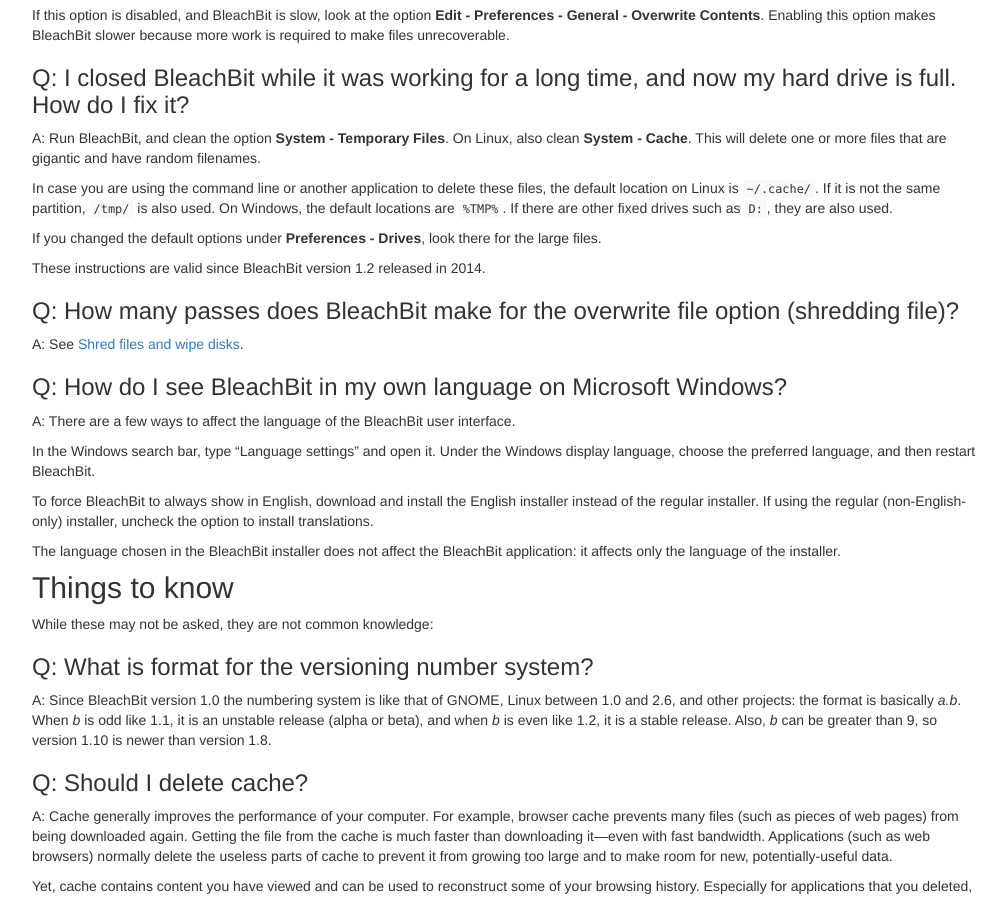
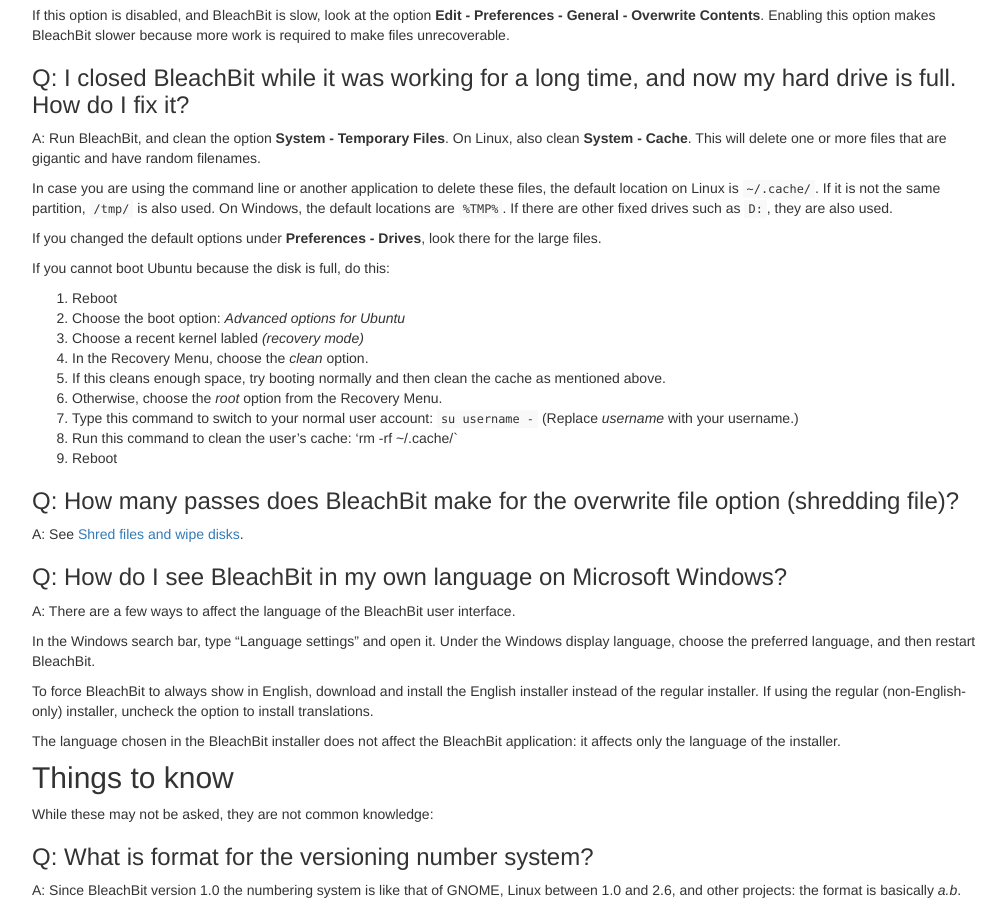
Before and after one commit to bleachbit/docs, a Jekyll site: the page built from _posts/2015-09-25-frequently-asked-questions.md, in a window 1280 px wide and 900 px high, scrolled down 1168 px. Shown: the whole window, without its empty margins (233-1239 px from the left). Built offline with Jekyll 4.4.1, drawn with Linux system fonts in a browser that asks for light colours.

Commit message:
Expand FAQ for unable to boot from Ubuntu

```diff
--- a/_posts/2015-09-25-frequently-asked-questions.md
+++ b/_posts/2015-09-25-frequently-asked-questions.md
@@ -50,7 +50,17 @@
 
 If you changed the default options under **Preferences - Drives**, look there for the large files.
 
-These instructions are valid since BleachBit version 1.2 released in 2014.
+If you cannot boot Ubuntu because the disk is full, do this:
+
+1. Reboot
+1. Choose the boot option: _Advanced options for Ubuntu_
+1. Choose a recent kernel labled _(recovery mode)_
+1. In the Recovery Menu, choose the _clean_ option.
+1. If this cleans enough space, try booting normally and then clean the cache as mentioned above.
+1. Otherwise, choose the _root_ option from the Recovery Menu.
+1. Type this command to switch to your normal user account: `su username -` (Replace _username_ with your username.)
+1. Run this command to clean the user's cache: 'rm -rf ~/.cache/`
+1. Reboot
 
 
 ### Q: How many passes does BleachBit make for the overwrite file option (shredding file)?
```
